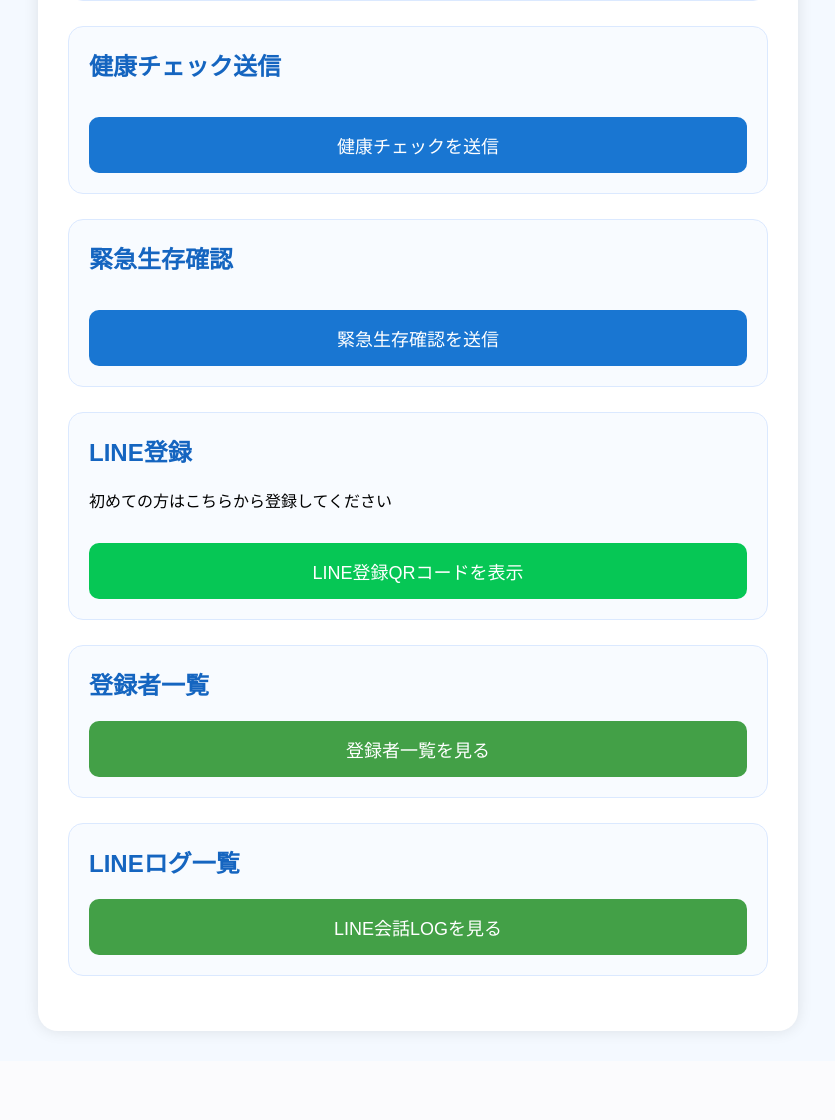
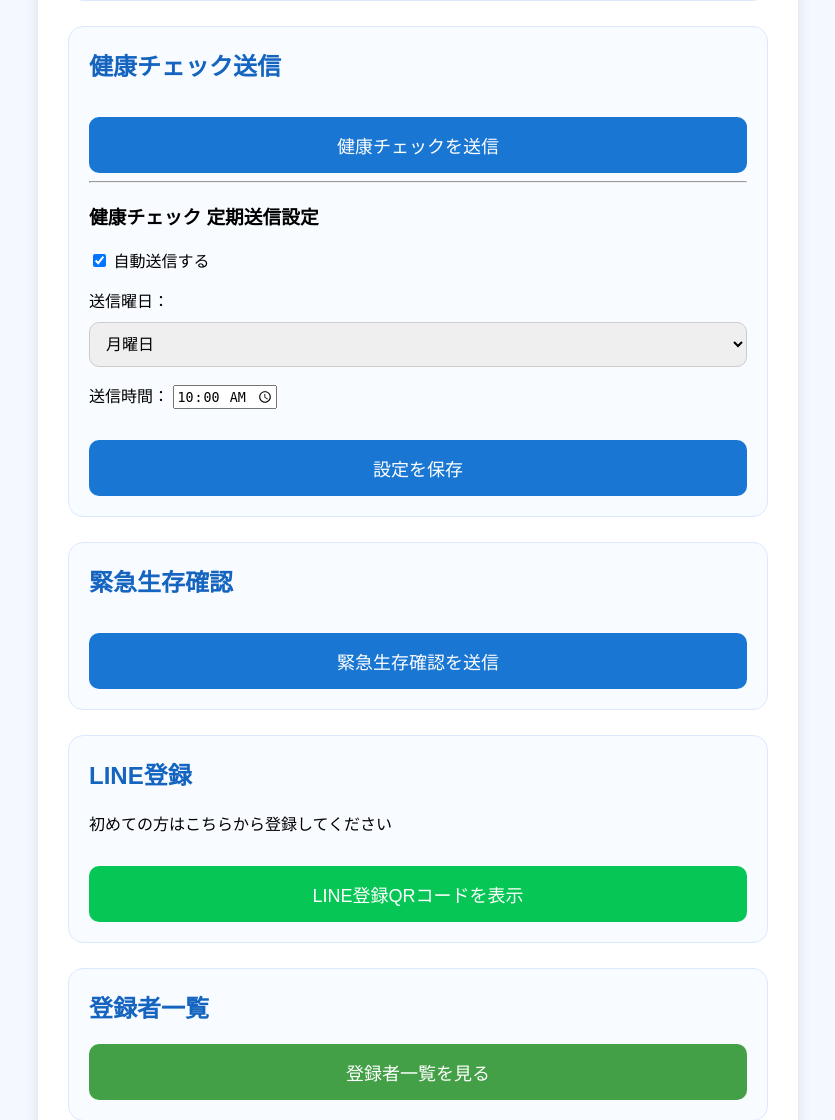
Before and after one commit to takashihayabusa/union_health_v2, a Django app: page / in a window 1280 px wide. Shown: the part 638-1758 px from the top of the page, without its empty margins (222-1057 px from the left). Before the commit the page ends 1675 px from the top, so only its background shows below. Run offline with Django 5.2, Linux system fonts and the light colour scheme; tables that the repository leaves empty hold one stand-in row (values such as "Sample post"); parts of the project's set-up code (start-up, migrations or seed data) failed here and were passed over.

Commit message:
Windows LINEホーム更新 2026-09-04

```diff
--- a/checkapp/models.py
+++ b/checkapp/models.py
@@ -222,3 +222,41 @@ class UnionNews(models.Model):
 
     def __str__(self):
         return self.title
+
+# =====================================
+# Health Check Schedule
+# =====================================
+class HealthCheckSchedule(models.Model):
+
+    WEEKDAY_CHOICES = [
+        (0, "月曜日"),
+        (1, "火曜日"),
+        (2, "水曜日"),
+        (3, "木曜日"),
+        (4, "金曜日"),
+        (5, "土曜日"),
+        (6, "日曜日"),
+    ]
+
+    enabled = models.BooleanField(
+        default=False
+    )
+
+    weekday = models.IntegerField(
+        choices=WEEKDAY_CHOICES,
+        default=0
+    )
+
+    send_time = models.TimeField(
+        default="08:00"
+    )
+
+    updated_at = models.DateTimeField(
+        auto_now=True
+    )
+    last_sent_at = models.DateTimeField(
+        null=True,
+        blank=True
+    )
+    def __str__(self):
+        return "健康チェック定期送信設定"
--- a/checkapp/templates/checkapp/emergency_region.html
+++ b/checkapp/templates/checkapp/emergency_region.html
@@ -111,6 +111,8 @@ button:hover{
 
 </form>
 
+<a href="/" style="display:block; margin-top:18px; padding:14px; text-align:center; background:#666; color:white; text-decoration:none; border-radius:8px; font-weight:bold;">管理画面に戻る</a>
+
 </div>
 
 </body>
--- a/checkapp/templates/checkapp/home.html
+++ b/checkapp/templates/checkapp/home.html
@@ -252,6 +252,43 @@
                 </button>
 
             </form>
+            <hr>
+
+<h3>健康チェック 定期送信設定</h3>
+
+<form action="{% url 'health_check_schedule' %}" method="post">
+    {% csrf_token %}
+
+    <p>
+        <label>
+            <input type="checkbox" name="enabled"
+                   {% if health_schedule.enabled %}checked{% endif %}>
+            自動送信する
+        </label>
+    </p>
+
+    <p>
+        <label>送信曜日：</label>
+        <select name="weekday">
+            <option value="0" {% if health_schedule.weekday == 0 %}selected{% endif %}>月曜日</option>
+            <option value="1" {% if health_schedule.weekday == 1 %}selected{% endif %}>火曜日</option>
+            <option value="2" {% if health_schedule.weekday == 2 %}selected{% endif %}>水曜日</option>
+            <option value="3" {% if health_schedule.weekday == 3 %}selected{% endif %}>木曜日</option>
+            <option value="4" {% if health_schedule.weekday == 4 %}selected{% endif %}>金曜日</option>
+            <option value="5" {% if health_schedule.weekday == 5 %}selected{% endif %}>土曜日</option>
+            <option value="6" {% if health_schedule.weekday == 6 %}selected{% endif %}>日曜日</option>
+        </select>
+    </p>
+
+    <p>
+        <label>送信時間：</label>
+        <input type="time"
+               name="send_time"
+               value="{% if health_schedule.send_time %}{{ health_schedule.send_time|time:'H:i' }}{% else %}08:00{% endif %}">
+    </p>
+
+    <button type="submit">設定を保存</button>
+</form>
 
         </div>
 
--- a/checkapp/urls.py
+++ b/checkapp/urls.py
@@ -19,7 +19,7 @@ urlpatterns = [
     path("send/", views.region_send, name="region_send"),
 
     path("send_health_check/", views.send_health_check, name="send_health_check"),
-
+    path("health-check-schedule/", views.health_check_schedule, name="health_check_schedule"),
     path("emergency/", views.emergency_region, name="emergency_region"),
 
     path("emergency-send/", views.emergency_send, name="emergency_send"),
@@ -69,11 +69,15 @@ urlpatterns = [
     path("protected-pdf/<str:filename>/", views.protected_pdf, name="protected_pdf"),
     path("signed-pdf/<str:filename>/", views.signed_pdf, name="signed_pdf"),
 
-    path("union-news/", views.union_news, name="union_news"),
+    path("union-news/", views.union_news_login, name="union_news_login"),
+    path("union-news-view/", views.union_news, name="union_news"),
     path("mycar/", views.mycar, name="mycar"),
+    path("mycar-login/", views.mycar_login, name="mycar_login"),
     path("roukin/", views.roukin, name="roukin"),
+    path("roukin-login/", views.roukin_login, name="roukin_login"),
     path("consult/", views.consult, name="consult"),
     path("broadcast-history/", views.broadcast_history, name="broadcast_history"),
+    path("broadcast-history-login/", views.broadcast_history_login, name="broadcast_history_login"),
     path("admin-broadcast-history/", views.admin_broadcast_history, name="admin_broadcast_history"),
     path(
         "admin-broadcast-history/delete/",
--- a/checkapp/views.py
+++ b/checkapp/views.py
@@ -1,4 +1,5 @@
 from django.contrib.auth.hashers import check_password
+from django.urls import reverse
 from .forms import AccountRegisterForm, LoginForm
 from django.shortcuts import render,redirect,get_object_or_404
 from django.http import HttpResponse, FileResponse, Http404
@@ -7,11 +8,12 @@ from openpyxl import Workbook
 from django.views.decorators.csrf import csrf_exempt
 from openpyxl.styles import Font, PatternFill, Alignment
 
+
 from linebot import LineBotApi, WebhookHandler
 from linebot.models import *
 
 from django.conf import settings
-from .models import LineUser, LineLog, Account, BroadcastHistory, UnionNews
+from .models import LineUser, LineLog, Account, BroadcastHistory, UnionNews, HealthCheckSchedule
 
 from openpyxl.styles import PatternFill, Font
 from datetime import datetime
@@ -57,7 +59,17 @@ def save_line_log(user, sender, message_type, content):
 from django.shortcuts import redirect
 
 def home(request):
-    return render(request, "checkapp/home.html")
+    health_schedule, created = HealthCheckSchedule.objects.get_or_create(
+        pk=1
+    )
+
+    return render(
+        request,
+        "checkapp/home.html",
+        {
+            "health_schedule": health_schedule,
+        }
+    )
 
 def union_home(request):
 
@@ -165,6 +177,18 @@ def send_health_check(request):
     return HttpResponse(
         f"健康チェック送信完了 成功:{success}件 失敗:{error}件"
     )
+def health_check_schedule(request):
+    schedule, created = HealthCheckSchedule.objects.get_or_create(pk=1)
+
+    if request.method == "POST":
+        schedule.enabled = request.POST.get("enabled") == "on"
+        schedule.weekday = int(request.POST.get("weekday", 0))
+        schedule.send_time = request.POST.get("send_time", "08:00")
+        schedule.save()
+
+        return redirect("home")
+
+    return redirect("home")
 # -------------------------
 # 緊急生存確認
 # -------------------------
@@ -188,14 +212,14 @@ def callback(request):
 @handler.add(FollowEvent)
 def handle_follow(event):
 
-    user_id = event.source.user_id
+    user_id = event.source.user_idF
 
     LineUser.objects.get_or_create(
         user_id=user_id
     )
 
     register_url = (
-        f"https://nonfrigid-smug-candance.ngrok-free.dev/register?user_id={user_id}"
+        f"https://freefall-married-headscarf.ngrok-free.dev/register?user_id={user_id}"
     )
 
     line_bot_api.reply_message(
@@ -1382,8 +1406,8 @@ def broadcast_history(request):
             )
 
             broadcast.pdf_url = (
-                f"/broadcast-pdf/{safe_name}/"
-                f"?token={pdf_token}"
+                reverse("broadcast_pdf", args=[safe_name])
+                +f"?token={pdf_token}"
             )
 
     return render(
@@ -1581,7 +1605,7 @@ def broadcast_test_send(request):
 
         # トークン付きPDF案内ページURLを作る
         # LINEから開ける公開URLを使用
-        public_base_url = "https://nonfrigid-smug-candance.ngrok-free.dev"
+        public_base_url = "https://freefall-married-headscarf.ngrok-free.dev"
 
         pdf_url = (
             f"{public_base_url}/broadcast-pdf/"
@@ -1608,9 +1632,31 @@ def broadcast_test_send(request):
             status=500
         )
 
-    return HttpResponse(
-        "社員番号126280へのテスト配信が完了しました。"
-    )
+    return HttpResponse("""
+<!DOCTYPE html>
+<html lang="ja">
+<head>
+    <meta charset="UTF-8">
+    <title>テスト配信完了</title>
+</head>
+<body style="text-align:center; padding-top:60px; font-family:sans-serif;">
+    <h2>テスト配信が完了しました。</h2>
+    <p>社員番号126280へ送信しました。</p>
+
+    <a href="/"
+       style="display:inline-block;
+              margin-top:30px;
+              padding:14px 30px;
+              background:#1976d2;
+              color:white;
+              text-decoration:none;
+              border-radius:8px;
+              font-size:18px;">
+        管理画面に戻る
+    </a>
+</body>
+</html>
+""")
 
 
 # =====================================
@@ -2201,3 +2247,33 @@ def admin_union_news_delete(request, news_id):
             "news": news,
         }
     )
+
+
+def union_news_login(request):
+    request.session.pop('account_id', None)
+    request.session.pop('account_name', None)
+    return redirect('/login/?next=news')
+
+
+def mycar_login(request):
+    request.session.pop('account_id', None)
+    request.session.pop('account_name', None)
+    return redirect('/login/?next=mycar')
+
+
+def mycar_login(request):
+    request.session.pop('account_id', None)
+    request.session.pop('account_name', None)
+    return redirect('/login/?next=mycar')
+
+
+def roukin_login(request):
+    request.session.pop('account_id', None)
+    request.session.pop('account_name', None)
+    return redirect('/login/?next=roukin')
+
+
+def broadcast_history_login(request):
+    request.session.pop('account_id', None)
+    request.session.pop('account_name', None)
+    return redirect('/login/?next=broadcast_history')
```
Also changed, not shown: checkapp/management/commands/send_health_check_auto.py (+43 -2 lines), checkapp/templates/checkapp/line_logs.html (+19 -2 lines), checkapp/migrations/0011_healthcheckschedule.py (added), checkapp/migrations/0012_healthcheckschedule_last_sent_at.py (added).
